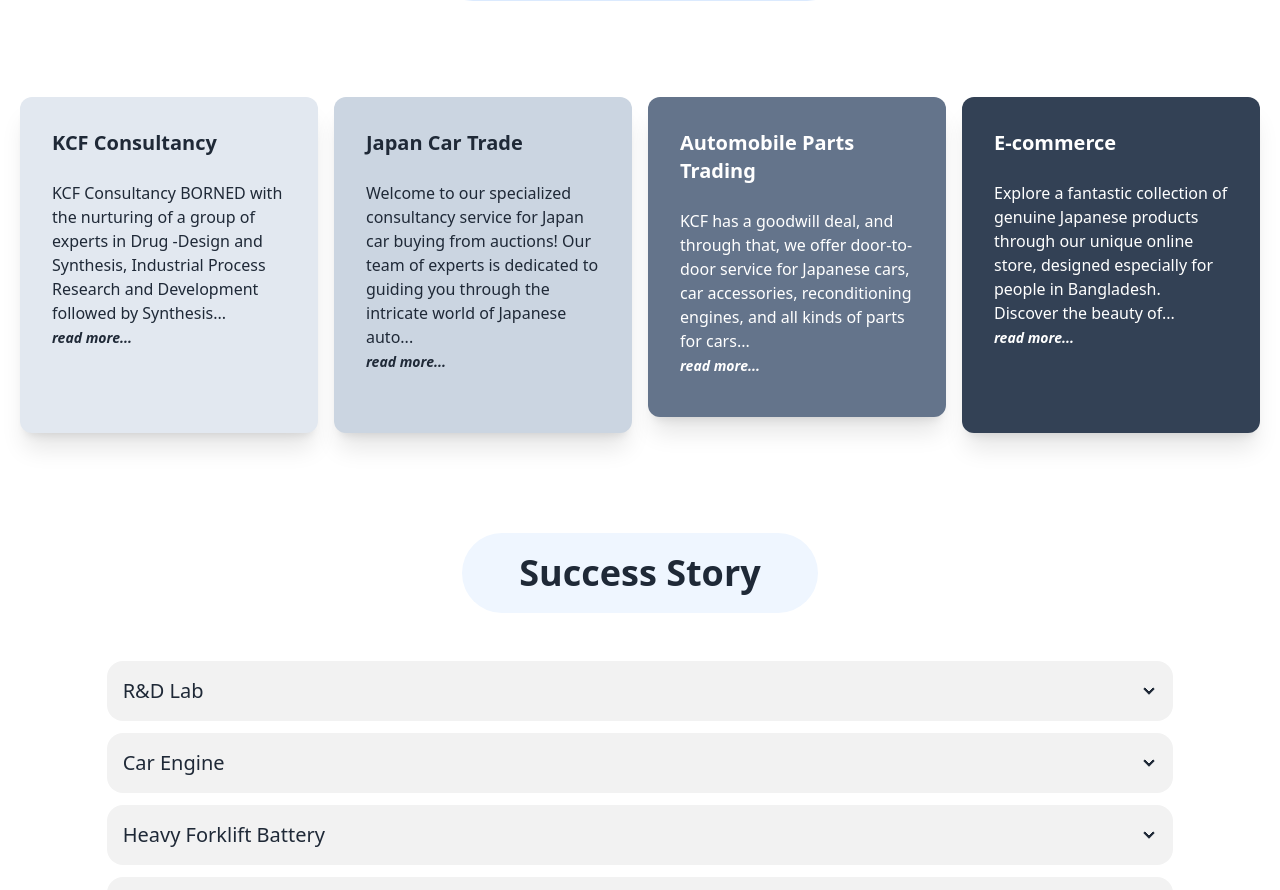
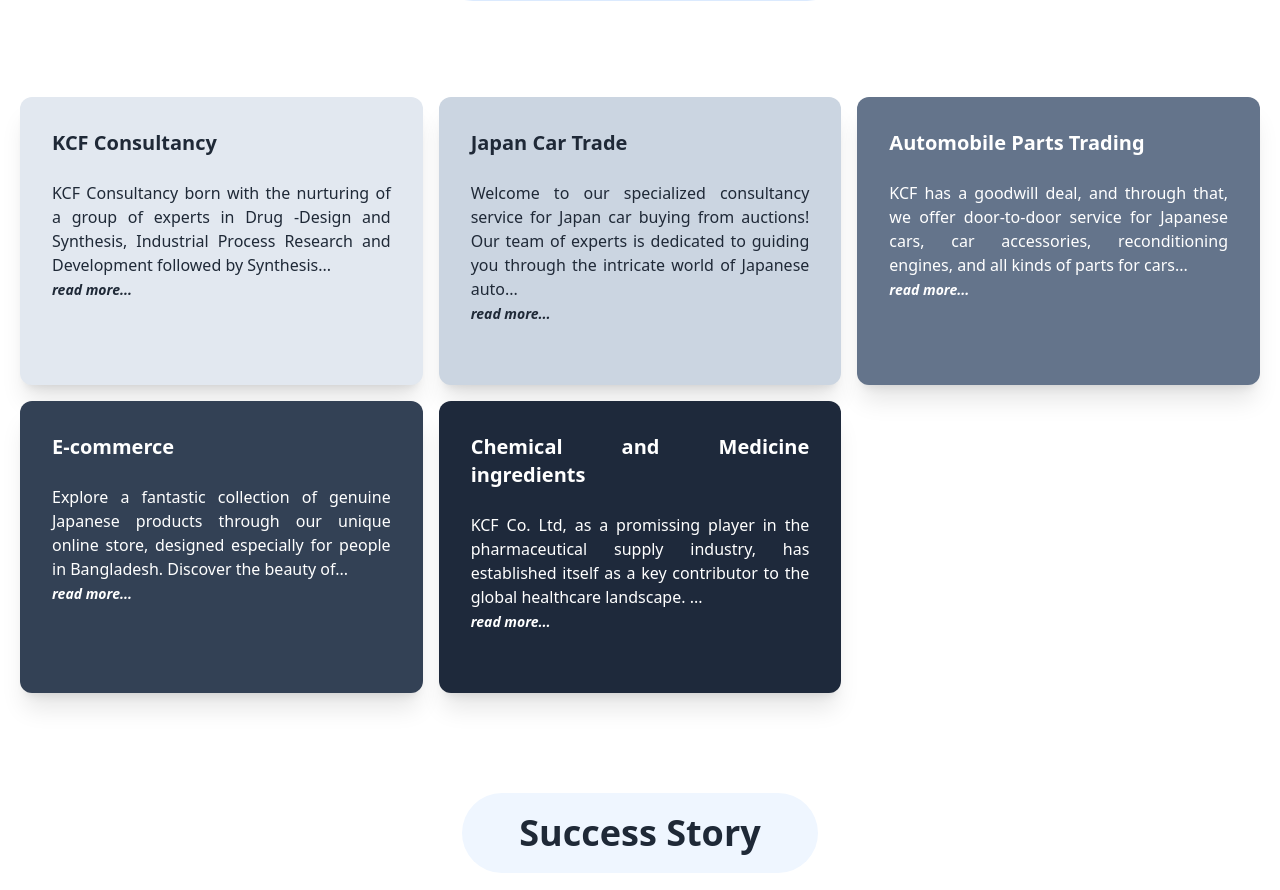
Before and after one commit to abir-exe/KCF-v2.0, a React (Vite) app: page / in a window 1280 px wide. Shown: the part 1695-2585 px from the top of the page. Built offline with nearby package versions, Linux system fonts and the light colour scheme.

Commit message:
what we offer section updated

```diff
--- a/src/components/WhatWeOffer/WhatWeOffer.jsx
+++ b/src/components/WhatWeOffer/WhatWeOffer.jsx
@@ -1,18 +1,19 @@
+/* eslint-disable react/no-unescaped-entities */
 
 
 const WhatWeOffer = () => {
   return (
-    <div id="wwo" className=" md:mb-20">
+    <div id="wwo" className=" md:mb-20 text-justify">
       <section className="mt-12 p-5">
         <div className="text-4xl text-center bg-blue-100 w-1/3 rounded-full m-auto mb-12 py-5 font-bold">What We Offer</div>
 
-        <div className="cardcontainer grid grid-cols-1 md:grid-cols-2 lg:grid-cols-4 gap-4 mt-24">
+        <div className=" grid grid-cols-1 md:grid-cols-2 lg:grid-cols-3 gap-4 mt-24">
           {/* Card 1 */}
           <div className="rounded-xl bg-slate-200 shadow-xl">
             <div className="card-body">
               <h2 className="card-title">KCF Consultancy</h2>
               <p className="mt-4">
-                KCF Consultancy BORNED with the nurturing of a group of experts in Drug -Design and Synthesis, Industrial Process Research and Development followed by Synthesis... <br />
+                KCF Consultancy born with the nurturing of a group of experts in Drug -Design and Synthesis, Industrial Process Research and Development followed by Synthesis... <br />
                 <span className="text-sm font-bold italic hover:cursor-pointer" onClick={() => document.getElementById('my_modal_5').showModal()}>read more...</span>
               </p>
             </div>
@@ -61,7 +62,7 @@
           </dialog>
 
           {/* Card 3 */}
-          <div className="rounded-xl h-80 bg-slate-500 shadow-xl text-white">
+          <div className="rounded-xl bg-slate-500 shadow-xl text-white">
             <div className="card-body">
               <h2 className="card-title">Automobile Parts Trading</h2>
               <p className="mt-4">
@@ -112,6 +113,37 @@
               </div>
             </div>
           </dialog>
+
+          {/* Card 5 */}
+          <div className="rounded-xl bg-slate-800 shadow-xl text-white">
+            <div className="card-body">
+              <h2 className="card-title">Chemical and Medicine ingredients
+</h2>
+              <p className="mt-4">
+              KCF Co. Ltd, as a promissing player in the pharmaceutical supply industry, has established itself as a key contributor to the global healthcare landscape.
+... <br />
+                <span className="text-sm font-bold italic hover:cursor-pointer" onClick={() => document.getElementById('my_modal_9').showModal()}>read more...</span>
+              </p>
+              <div className="card-actions justify-end mt-5"></div>
+            </div>
+          </div>
+
+          {/* Modal 5 */}
+          <dialog id="my_modal_9" className="modal modal-bottom sm:modal-middle text-black">
+            <div className="modal-box">
+              <h3 className="font-bold text-lg">Chemical and Medicine ingredients
+</h3>
+              <p className="py-4">
+              KCF Co. Ltd, as a promissing player in the pharmaceutical supply industry, has established itself as a key contributor to the global healthcare landscape. Specializing in the trade of chemical, vaccine, and medicine ingredients, KCF plays a pivotal role in sourcing and distributing high-quality materials from Japan and various other countries. Leveraging Japan's cutting-edge technological advancements and stringent quality standards, KCF ensures that the ingredients it supplies meet the highest regulatory requirements, adhering to the principles of efficacy and safety.
+
+              </p>
+              <div className="modal-action">
+                <form method="dialog">
+                  <button className="btn">Close</button>
+                </form>
+              </div>
+            </div>
+          </dialog>
         </div>
       </section>
 
```
